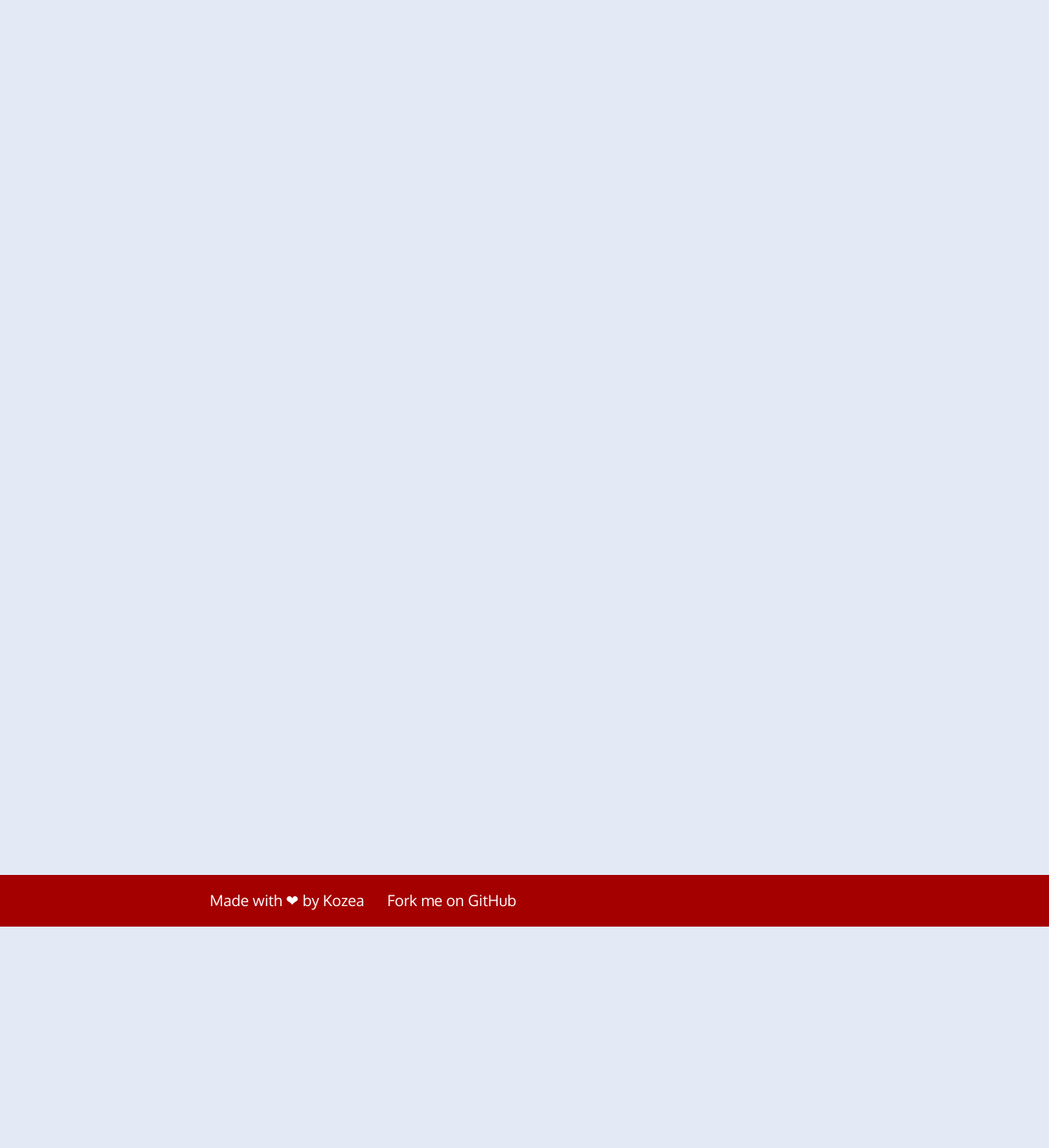
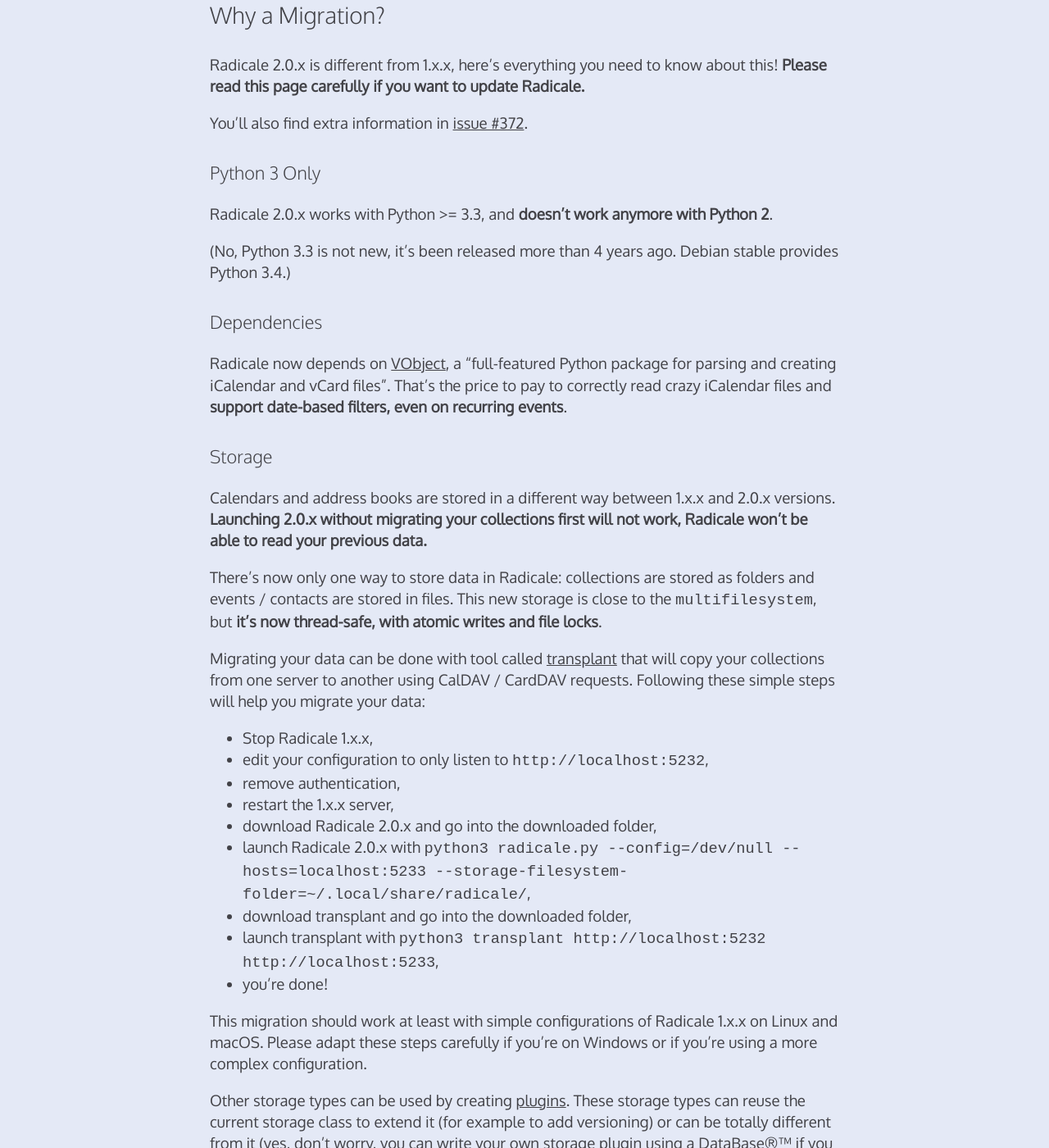
Before and after one commit to Kozea/Radicale, a Jekyll site: the page built from 1to2.md, in a window 1280 px wide and 1400 px high, scrolled down 270 px. Shown: the whole window at 82% size. Built offline with Jekyll 4.4.1, drawn with Linux system fonts in a browser that asks for light colours; some of the changed text lies outside the part shown.

Commit message:
Add migration page

```diff
--- a/1to2.md
+++ b/1to2.md
@@ -1,5 +1,79 @@
 ---
 layout: page
-title: Migration from 1.x to 2.0
+title: Migration from 1.x.x to 2.0.x
 permalink: /1to2/
 ---
+
+## Why a Migration?
+
+Radicale 2.0.x is different from 1.x.x, here's everything you need to know about
+this! **Please read this page carefully if you want to update Radicale.**
+
+You'll also find extra information
+in [issue #372](https://github.com/Kozea/Radicale/issues/372).
+
+### Python 3 Only
+
+Radicale 2.0.x works with Python >= 3.3, and **doesn't work anymore with
+Python 2**.
+
+(No, Python 3.3 is not new, it's been released more than 4 years ago.
+Debian stable provides Python 3.4.)
+
+### Dependencies
+
+Radicale now depends on [VObject](https://eventable.github.io/vobject/), a
+"full-featured Python package for parsing and creating iCalendar and vCard
+files". That's the price to pay to correctly read crazy iCalendar files and
+**support date-based filters, even on recurring events**.
+
+### Storage
+
+Calendars and address books are stored in a different way between 1.x.x and 2.0.x
+versions. **Launching 2.0.x without migrating your collections first will not
+work, Radicale won't be able to read your previous data.**
+
+There's now only one way to store data in Radicale: collections are stored as
+folders and events / contacts are stored in files. This new storage is close to
+the `multifilesystem`, but **it's now thread-safe, with atomic writes and file
+locks**.
+
+Migrating your data can be done with tool called
+[transplant](https://github.com/Kozea/transplant/blob/master/transplant.py)
+that will copy your collections from one server to another using
+CalDAV / CardDAV requests. Following these simple steps will help you migrate
+your data:
+
+- Stop Radicale 1.x.x,
+- edit your configuration to only listen to `http://localhost:5232`,
+- remove authentication,
+- restart the 1.x.x server,
+- download Radicale 2.0.x and go into the downloaded folder,
+- launch Radicale 2.0.x with
+  `python3 radicale.py --config=/dev/null --hosts=localhost:5233 --storage-filesystem-folder=~/.local/share/radicale/`,
+- download transplant and go into the downloaded folder,
+- launch transplant with `python3 transplant http://localhost:5232 http://localhost:5233`,
+- you're done!
+
+This migration should work at least with simple configurations of Radicale 1.x.x
+on Linux and macOS. Please adapt these steps carefully if you're on Windows or
+if you're using a more complex configuration.
+
+Other storage types can be used by creating [plugins](/plugins/). These storage
+types can reuse the current storage class to extend it (for example to add
+versioning) or can be totally different from it (yes, don't worry, you can
+write your own storage plugin using a DataBase®™ if you want).
+
+### Authentication
+
+**Radicale 2.0.x only provides htpasswd authentication out-of-the-box.** Other
+authentication methods can be added by creating or using [plugins](/plugins/).
+
+### Rights
+
+In Radicale 2.0.x, rights are managed using regex-based rules based on the
+login of the authenticated user and the URL of the resource. Default
+configurations are built in for common cases, you'll find more about this on
+the [Authentication & Rights](/rights/) page.
+
+Other rights managers can be added by creating [plugins](/plugins/).
```
